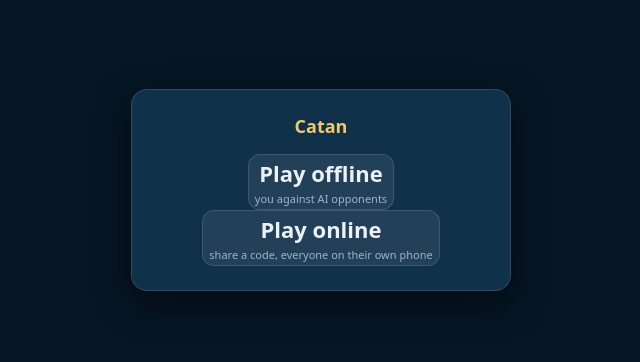
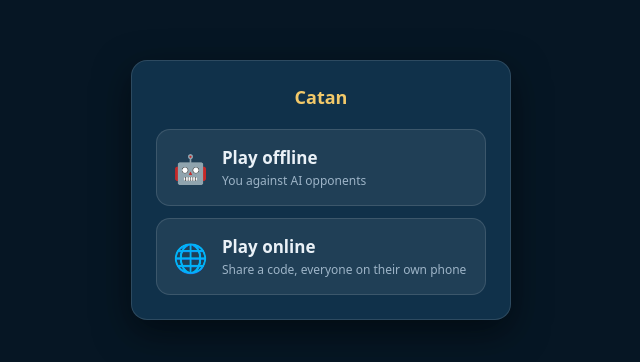
Before and after one commit to sravanreddy001/catan, a React (Vite) app: page / in a window 1280 px wide. Shown: the part 210-572 px from the top of the page, without its empty margins (319-959 px from the left). Built offline with nearby package versions, Linux system fonts and the light colour scheme.

Commit message:
fix: redesign lobby landing page with dedicated mode selection cards & layout

```diff
--- a/src/components/Lobby.tsx
+++ b/src/components/Lobby.tsx
@@ -81,22 +81,30 @@
     <div className="modal" role="dialog" aria-modal="true" aria-labelledby="lobby-dialog-title">
       <div className="modal__panel">
         {screen === 'mode' && (
-          <>
+          <div className="lobby__mode-selection">
             <h2 id="lobby-dialog-title" className="modal__title">Catan</h2>
-            <button className="lobby__count" onClick={() => setScreen('offline')}>
-              Play offline
-              <small>you against AI opponents</small>
-            </button>
-            <button className="lobby__count" onClick={() => setScreen('online')}>
-              Play online
-              <small>share a code, everyone on their own phone</small>
-            </button>
-            {resumable && (
-              <button className="btn btn--primary" onClick={onResume} style={{ marginTop: '0.5rem' }}>
-                Resume saved game
+            <div className="lobby__mode-buttons">
+              <button className="lobby__mode-card" onClick={() => setScreen('offline')}>
+                <span className="lobby__mode-icon">🤖</span>
+                <div className="lobby__mode-text">
+                  <span className="lobby__mode-title">Play offline</span>
+                  <span className="lobby__mode-desc">You against AI opponents</span>
+                </div>
               </button>
-            )}
-          </>
+              <button className="lobby__mode-card" onClick={() => setScreen('online')}>
+                <span className="lobby__mode-icon">🌐</span>
+                <div className="lobby__mode-text">
+                  <span className="lobby__mode-title">Play online</span>
+                  <span className="lobby__mode-desc">Share a code, everyone on their own phone</span>
+                </div>
+              </button>
+              {resumable && (
+                <button className="btn btn--primary lobby__resume-btn" onClick={onResume}>
+                  Resume saved game
+                </button>
+              )}
+            </div>
+          </div>
         )}
 
         {screen === 'offline' && (
--- a/src/styles.css
+++ b/src/styles.css
@@ -1119,6 +1119,80 @@
 
 /* ---------- lobby & forms ---------- */
 
+.lobby__mode-selection {
+  display: flex;
+  flex-direction: column;
+  align-items: center;
+  width: 100%;
+}
+
+.lobby__mode-buttons {
+  display: flex;
+  flex-direction: column;
+  gap: 12px;
+  width: 100%;
+  margin-top: 4px;
+}
+
+.lobby__mode-card {
+  display: flex;
+  align-items: center;
+  gap: 14px;
+  padding: 16px;
+  border-radius: 14px;
+  border: 1px solid var(--line);
+  background: rgba(255, 255, 255, 0.07);
+  color: var(--text);
+  font: inherit;
+  cursor: pointer;
+  text-align: left;
+  transition: background 0.18s ease, border-color 0.18s ease, transform 0.12s ease, box-shadow 0.18s ease;
+}
+
+.lobby__mode-card:hover {
+  background: #f3c969;
+  color: #1a2330;
+  border-color: #f3c969;
+  box-shadow: 0 6px 20px rgba(243, 201, 105, 0.25);
+  transform: translateY(-2px);
+}
+
+.lobby__mode-card:hover .lobby__mode-desc {
+  color: #2c3b4e;
+}
+
+.lobby__mode-card:active {
+  transform: translateY(0) scale(0.98);
+}
+
+.lobby__mode-icon {
+  font-size: 28px;
+  flex-shrink: 0;
+}
+
+.lobby__mode-text {
+  display: flex;
+  flex-direction: column;
+  gap: 3px;
+}
+
+.lobby__mode-title {
+  font-size: 17px;
+  font-weight: 700;
+}
+
+.lobby__mode-desc {
+  font-size: 12px;
+  color: var(--muted);
+}
+
+.lobby__resume-btn {
+  width: 100%;
+  min-height: 48px;
+  font-size: 15px;
+  margin-top: 4px;
+}
+
 .lobby__counts {
   display: flex;
   gap: 10px;
```
